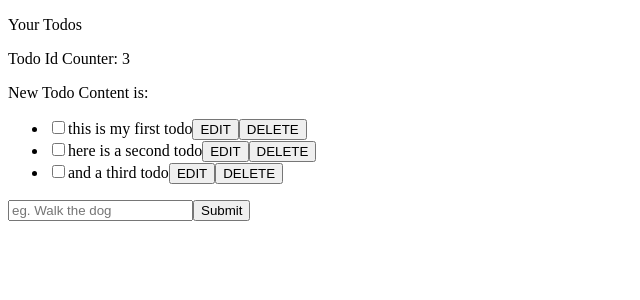
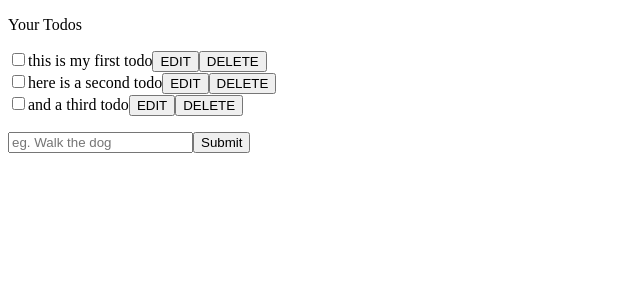
Before and after one commit to john-bauer/vue-todo-basic, a Vue app: page / in a window 1280 px wide. Shown: the top 300 px of the page, without its empty margins (0-640 px from the left). Built offline with nearby package versions, Linux system fonts and the light colour scheme.

Commit message:
add functionality for inline editing

```diff
--- a/src/components/TodoList.vue
+++ b/src/components/TodoList.vue
@@ -1,14 +1,12 @@
 <template>
-  <div id="todo-list-example">
+  <div id="todo-list">
     <p>Your Todos</p>
-    <p>Todo Id Counter: {{ todoIdCounter }}</p>
-    <p>New Todo Content is: {{ newTodoContent }}</p>
-    <ul id="todosList">
-      <li v-for="todo in todos" :key="todo.id">
-        <input type="checkbox">
-        <span>{{ todo.content }}</span>
-        <button v-on:click="editTodo(todo.id)">EDIT</button>
-        <button v-on:click="deleteTodo(todo.id)">DELETE</button>
+    <ul id="todos-list">
+      <li v-for="todo in todos" :key="todo.id" :id="'li-' + todo.id">
+        <input type="checkbox" class="incomplete" :id="'checkbox-' + todo.id">
+        <span class="todo-content" :id="'span-' + todo.id">{{ todo.content }}</span>
+        <button v-on:click="editTodo(todo.id)" :id="'btn-edit-' + todo.id">EDIT</button>
+        <button v-on:click="deleteTodo(todo.id)" :id="'btn-delete-' + todo.id">DELETE</button>
       </li>
     </ul>
     <input v-model="newTodoContent" placeholder="eg. Walk the dog">
@@ -21,8 +19,11 @@ export default {
   name: 'TodoList',
   data() {
     return {
+      // counter increments every time a new todo is created, starting with 1
       todoIdCounter: 3,
+      // tracks value of the input field every time it changes
       newTodoContent: '',
+      // list of todos
       todos: [
         {
           id: 1,
@@ -43,9 +44,12 @@ export default {
     };
   },
   methods: {
+    // toggle checked/unchecked and strikethrough
     toggleCompleted(id) {
       console.log(`toggling isCompleted for todo with id ${id}`);
     },
+
+    // create a new todo
     createTodo(currentTodoContent) {
       console.log(currentTodoContent);
       this.todoIdCounter = this.todoIdCounter + 1;
@@ -56,13 +60,60 @@ export default {
       });
       this.newTodoContent = '';
     },
-    editTodo(id) {
-      console.log(`edit todo with id ${id}`);
+
+    // edit an existing todo
+    editTodo(todoId) {
+      for (let i = 0; i < this.todos.length; i += 1) {
+        if (this.todos[i].id === todoId) {
+          // id names
+          let itemId = `li-${todoId}`;
+          let checkboxId = `checkbox-${todoId}`;
+          let spanId = `span-${todoId}`;
+          let editBtnId = `btn-edit-${todoId}`;
+          let deleteBtnId = `btn-delete-${todoId}`;
+
+          // current element variables
+          let currentItem = document.getElementById(itemId);
+          let currentCheckbox = document.getElementById(checkboxId);
+          let currentSpan = document.getElementById(spanId);
+          let currentEditBtn = document.getElementById(editBtnId);
+          let currentDeleteBtn = document.getElementById(deleteBtnId);
+
+          // data variables
+          const currentTodoContent = this.todos[i].content;
+
+          // logging elements
+          console.log(currentItem);
+          console.log(currentCheckbox);
+          console.log(currentSpan);
+          console.log(currentEditBtn);
+          console.log(currentDeleteBtn);
+
+          // dom manipulation - removing element;
+          currentItem.removeChild(currentEditBtn)
+          currentItem.removeChild(currentDeleteBtn)
+          currentItem.removeChild(currentSpan);
+
+          // new elements
+          const input = document.createElement('input');
+          input.setAttribute('value', currentTodoContent);
+          const submitBtn = document.createElement('button');
+          submitBtn.innerHTML = 'SUBMIT';
+          const cancelBtn = document.createElement('button');
+          cancelBtn.innerHTML = 'CANCEL';
+
+          // dom manipulation - append new elements to dom
+          currentItem.appendChild(input);
+          currentItem.appendChild(submitBtn);
+          currentItem.appendChild(cancelBtn);
+        }
+      }
     },
-    deleteTodo(id) {
+
+    // delete an existing todo
+    deleteTodo(todoId) {
       for (let i = 0; i < this.todos.length; i += 1) {
-        if (this.todos[i].id === id) {
-          console.log(id);
+        if (this.todos[i].id === todoId) {
           this.todos.splice(i, 1);
         }
       }
@@ -73,7 +124,12 @@ export default {
 
 <!-- Add "scoped" attribute to limit CSS to this component only -->
 <style scoped>
-.completed {
+li {
+  list-style: none;
+  margin-left: -40px;
+}
+
+.complete {
   text-decoration: line-through
 }
 </style>
```
